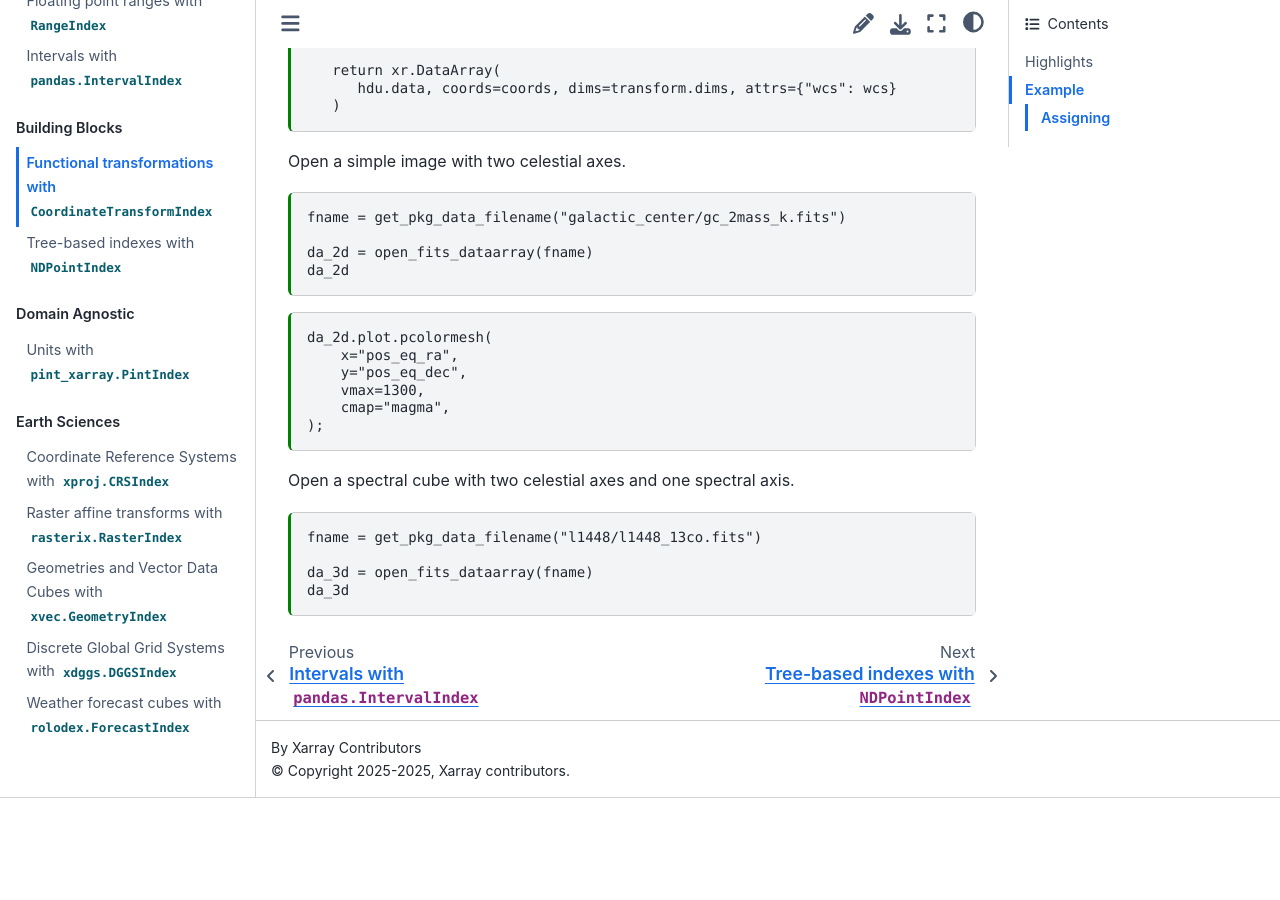
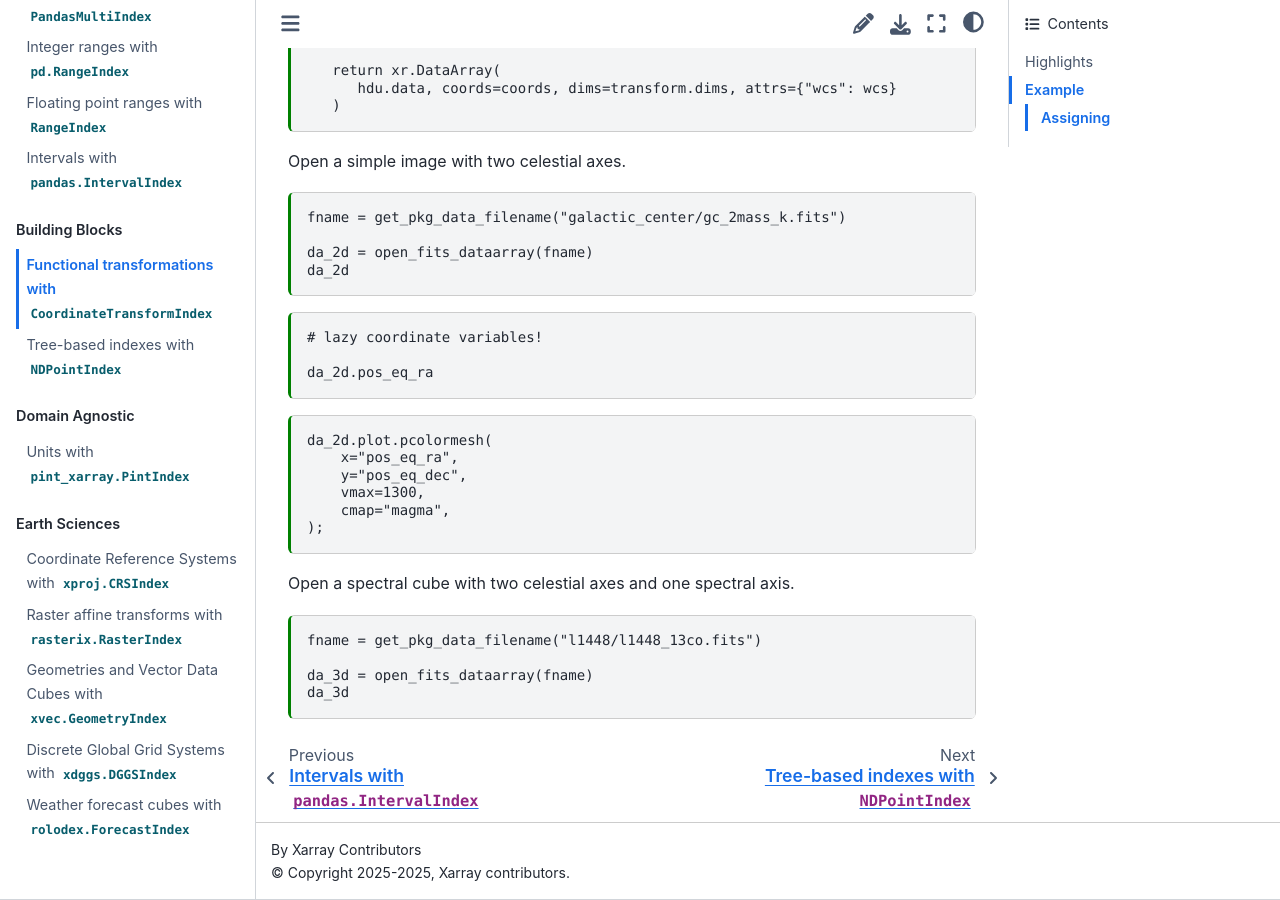
Before and after one commit to xarray-contrib/xarray-indexes, a Sphinx documentation site: the page built from docs/blocks/transform.md, in a window 1280 px wide and 900 px high, scrolled down 2452 px. Built offline with Sphinx 7.4.7 and the Sphinx Book theme 1.1.4, drawn with Linux system fonts in a browser that asks for light colours; before the commit the page ends 3250 px from its top, so only the background shows below that.

Commit message:
show lazy coordinate variable

````diff
--- a/docs/blocks/transform.md
+++ b/docs/blocks/transform.md
@@ -157,6 +157,12 @@ da_2d
 ```
 
 ```{code-cell} python
+# lazy coordinate variables!
+
+da_2d.pos_eq_ra
+```
+
+```{code-cell} python
 da_2d.plot.pcolormesh(
     x="pos_eq_ra",
     y="pos_eq_dec",
````
Also changed, not shown: other parts of docs/blocks/transform.md (+1 -1 lines).
